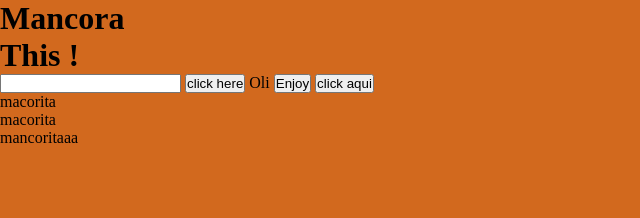
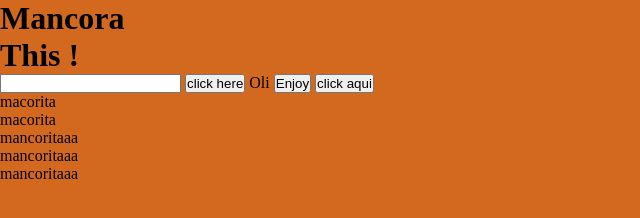
Before and after one commit to javier-eche/LandingPage, a website: page index.html in a window 1280 px wide. Shown: the whole page, without its empty margins (0-640 px from the left). Drawn offline with Linux system fonts and the light colour scheme.

Commit message:
initial commit

```diff
--- a/index.html
+++ b/index.html
@@ -20,5 +20,8 @@
     <p>macorita</p>
     <p>macorita</p>
     <p>mancoritaaa</p>
+    <p>mancoritaaa</p>
+    <p>mancoritaaa</p>
+
   </body>
 </html>
```
